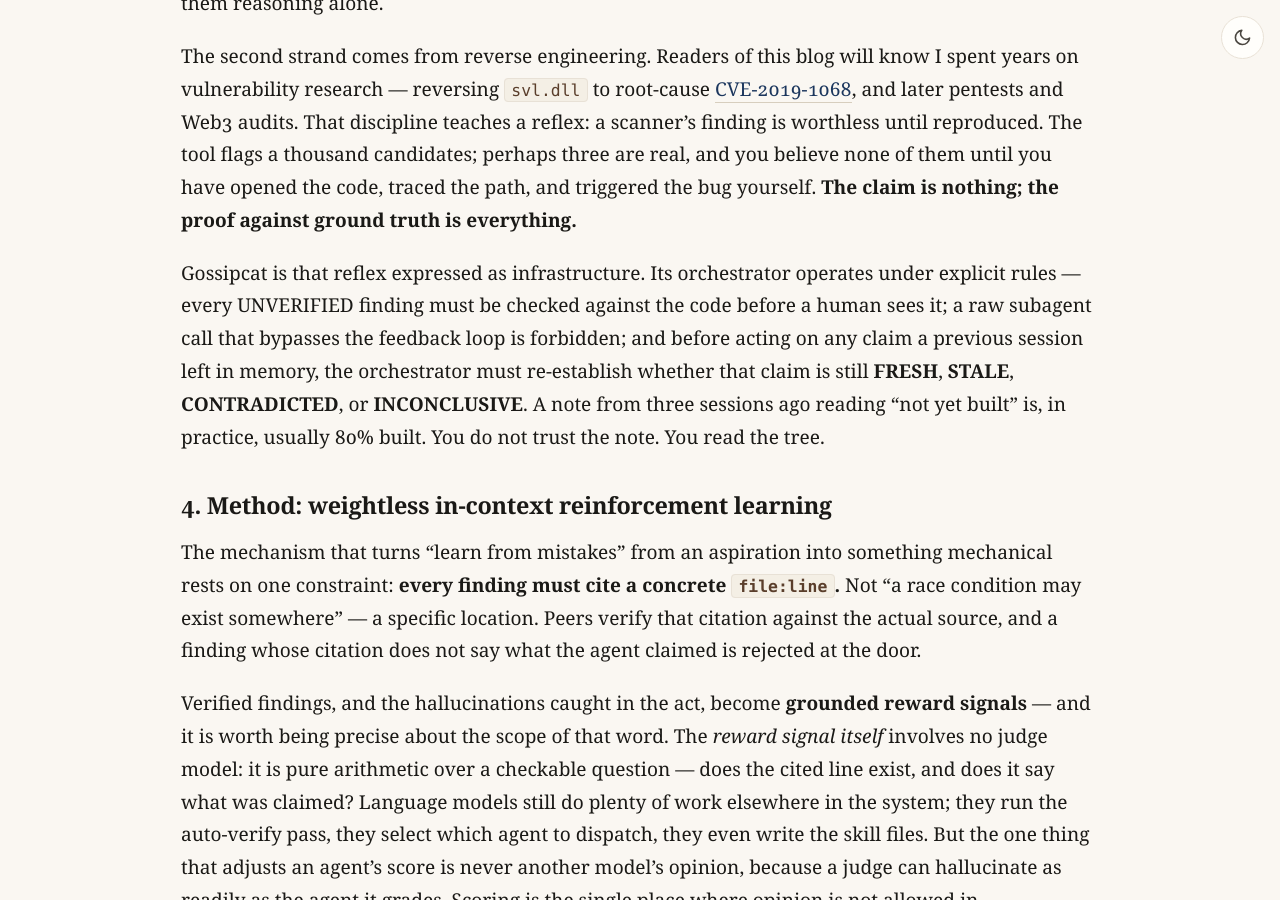
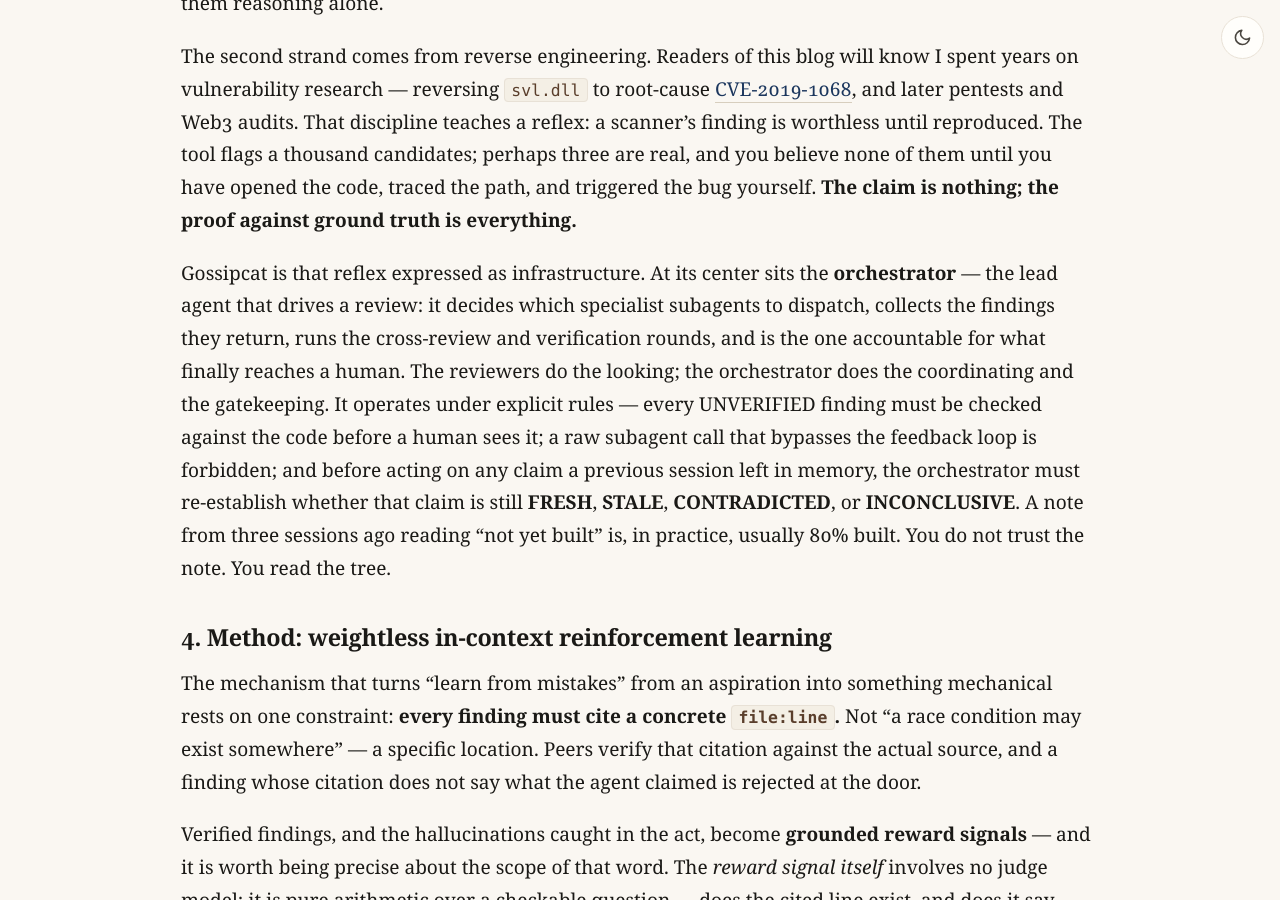
Before and after one commit to ataberk-xyz/ataberk-xyz.github.io, a Jekyll site: the page built from _posts/2026-06-21-gossipcat-multi-agent-consensus-code-review.md, in a window 1280 px wide and 900 px high, scrolled down 2643 px. Built offline with Jekyll 4.4.1, drawn with Linux system fonts in a browser that asks for light colours.

Commit message:
Define "orchestrator" on first use in the gossipcat post
The term was used throughout without explanation; add a one-sentence
definition in §3 so readers know what the orchestrator is.

Co-Authored-By: Claude Opus 4.8 (1M context) <noreply@anthropic.com>

```diff
--- a/_posts/2026-06-21-gossipcat-multi-agent-consensus-code-review.md
+++ b/_posts/2026-06-21-gossipcat-multi-agent-consensus-code-review.md
@@ -39,7 +39,7 @@ The name is inherited from an earlier experiment, `gossip.cat`, in which I place
 
 The second strand comes from reverse engineering. Readers of this blog will know I spent years on vulnerability research — reversing `svl.dll` to root-cause [CVE-2019-1068](/vulnerability-research/2021/02/06/discovering-an-undisclosed-stack-overflow-vulnerability-in-mssql-server-cve-2019-1068.html), and later pentests and Web3 audits. That discipline teaches a reflex: a scanner's finding is worthless until reproduced. The tool flags a thousand candidates; perhaps three are real, and you believe none of them until you have opened the code, traced the path, and triggered the bug yourself. **The claim is nothing; the proof against ground truth is everything.**
 
-Gossipcat is that reflex expressed as infrastructure. Its orchestrator operates under explicit rules — every UNVERIFIED finding must be checked against the code before a human sees it; a raw subagent call that bypasses the feedback loop is forbidden; and before acting on any claim a previous session left in memory, the orchestrator must re-establish whether that claim is still **FRESH**, **STALE**, **CONTRADICTED**, or **INCONCLUSIVE**. A note from three sessions ago reading "not yet built" is, in practice, usually 80% built. You do not trust the note. You read the tree.
+Gossipcat is that reflex expressed as infrastructure. At its center sits the **orchestrator** — the lead agent that drives a review: it decides which specialist subagents to dispatch, collects the findings they return, runs the cross-review and verification rounds, and is the one accountable for what finally reaches a human. The reviewers do the looking; the orchestrator does the coordinating and the gatekeeping. It operates under explicit rules — every UNVERIFIED finding must be checked against the code before a human sees it; a raw subagent call that bypasses the feedback loop is forbidden; and before acting on any claim a previous session left in memory, the orchestrator must re-establish whether that claim is still **FRESH**, **STALE**, **CONTRADICTED**, or **INCONCLUSIVE**. A note from three sessions ago reading "not yet built" is, in practice, usually 80% built. You do not trust the note. You read the tree.
 
 ### 4. Method: weightless in-context reinforcement learning
 
```
